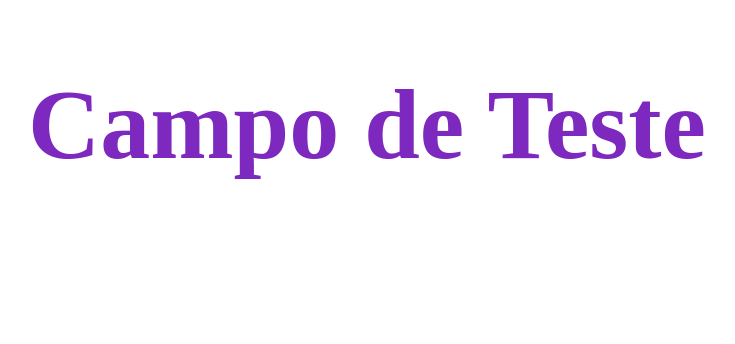
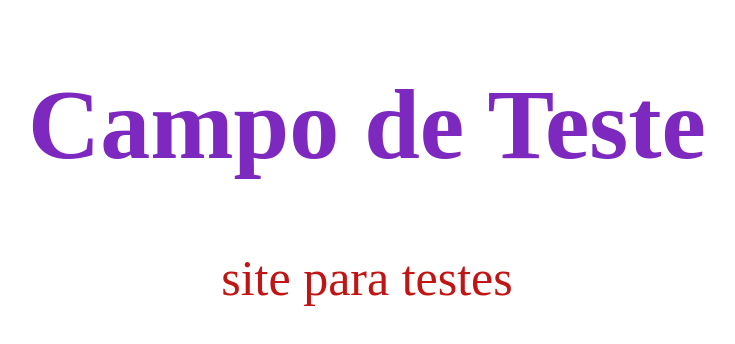
Before and after one commit to Git-PedroAssis/new-repo, a plain HTML site: page index.html in a window 1280 px wide. Shown: the whole page, without its empty margins (273-1008 px from the left). Drawn offline with Linux system fonts and the light colour scheme.

Commit message:
Add colors CSS article

```diff
--- a/index.html
+++ b/index.html
@@ -8,6 +8,7 @@
   </head>
   <body>
     <h1 class="first_title">Campo de Teste</h1>
+    <a class="first_article">site para testes</a>
     <header></header>
     <main></main>
     <footer></footer>
--- a/style.css
+++ b/style.css
@@ -5,3 +5,10 @@
   display: flex;
   justify-content: center;
 }
+
+.first_article {
+  display: flex;
+  justify-content: center;
+  font-size: 50px;
+  color: rgb(193, 21, 21);
+}
```
